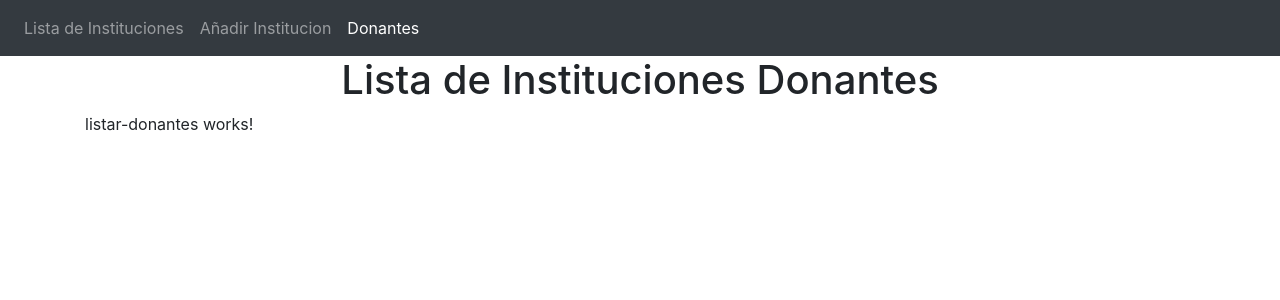
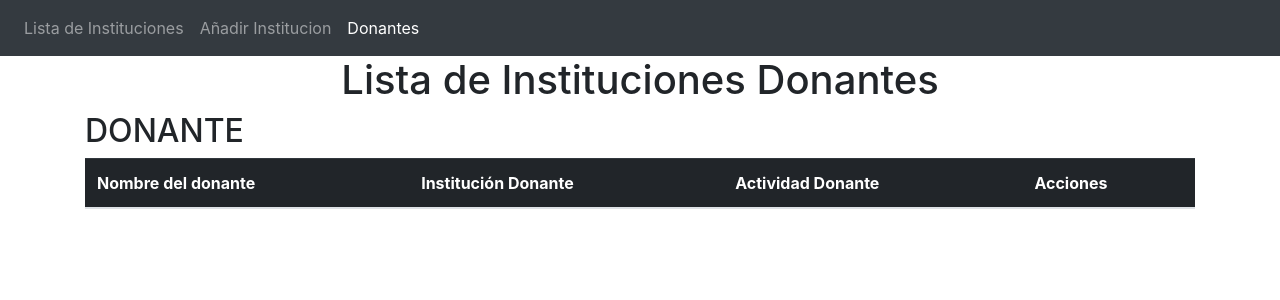
Before and after one commit to miguelvides/SNYA-Front-End, an Angular app: page /listar-donantes in a window 1280 px wide. Shown: the top 300 px of the page. Built offline with nearby package versions, Linux system fonts and the light colour scheme.

Commit message:
Tabla de Donantes

```diff
--- a/src/app/listar-donantes/listar-donantes.component.html
+++ b/src/app/listar-donantes/listar-donantes.component.html
@@ -1 +1,28 @@
-<p>listar-donantes works!</p>
+<h2>DONANTE</h2>
+<table class="table table-striped">
+  <thead class="table-dark">
+    <tr>
+    <th>Nombre del donante</th>
+      <th>Institución Donante</th>
+      <th>Actividad Donante</th>
+      <th>Acciones</th>
+      </thead>
+        <tbody>
+            <tr *ngFor="let  of Instituciones">
+                <!--<td>{{Institucion.identificador}}</td>
+                <td>{{Institucion.nombre}}</td>
+                <td>{{Institucion.tipo_institucion}}</td>
+                <td>{{Institucion.fecha}}</td>
+                <td>
+                  <button (click)=  class="btn btn-danger" style="margin-left : 10px"> <i class ="fas fa-times-circle"></i> </button>
+                </td>-->
+
+            </tr>
+
+
+
+
+        </tbody>
+
+
+</table>
```
